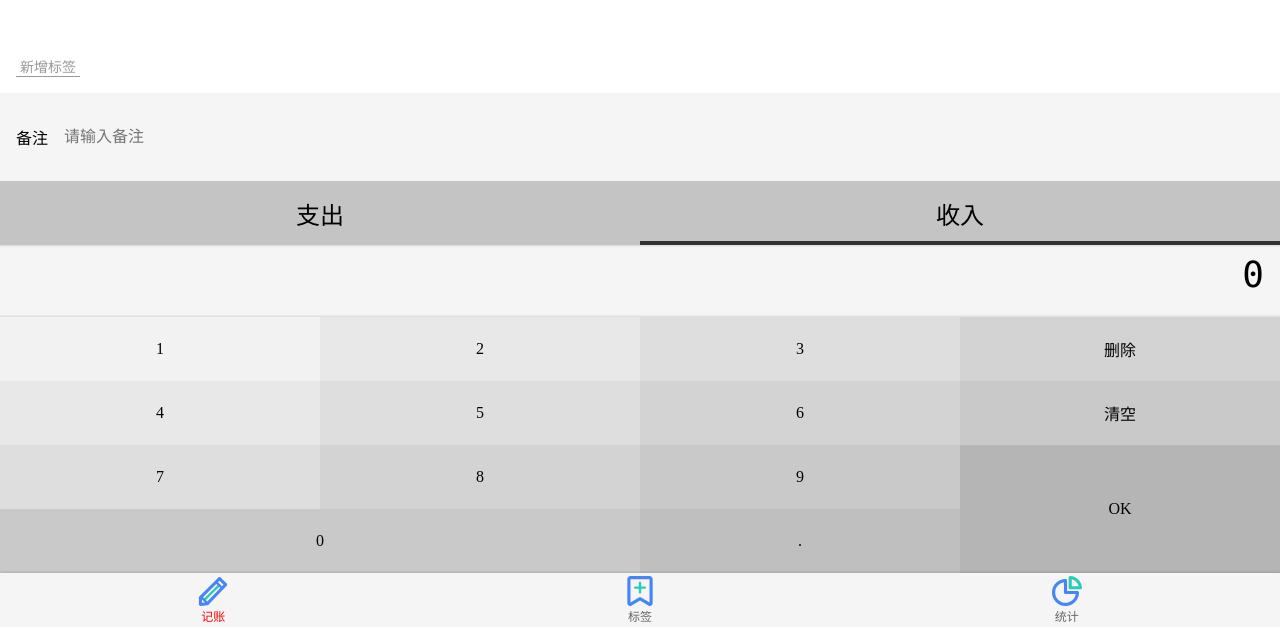
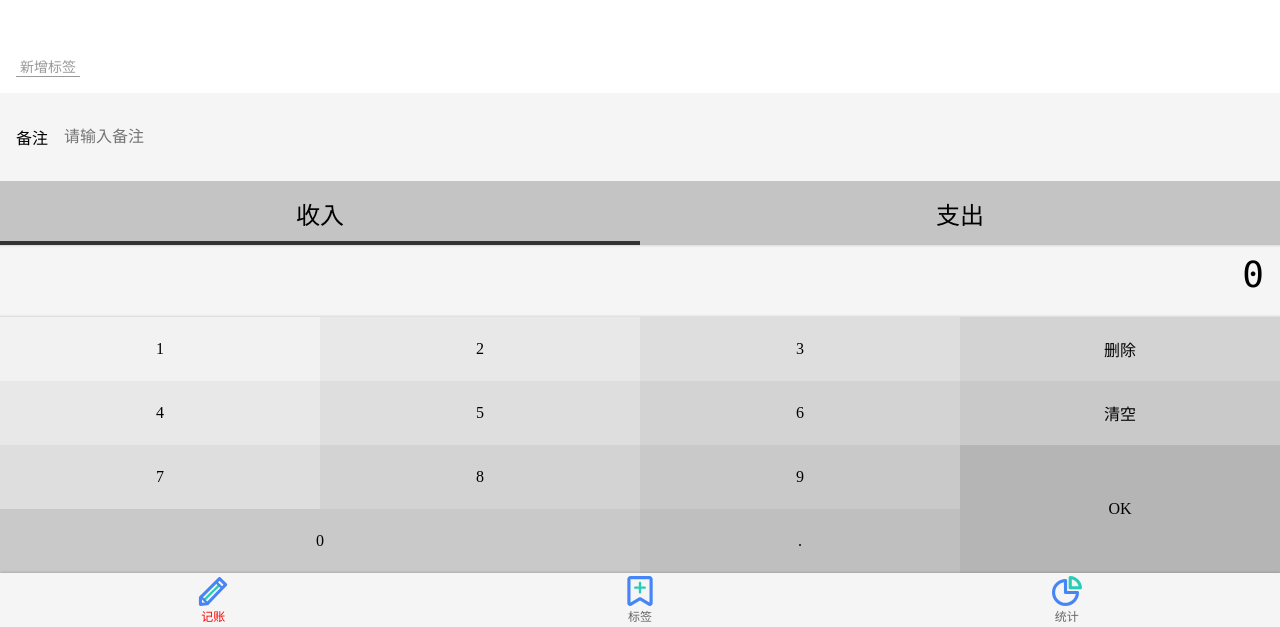
Before and after one commit to Gouson/IceBookkeeping, a Vue app: page /#/money in a window 1280 px wide. Shown: the part 173-800 px from the top of the page. Built offline with nearby package versions, Linux system fonts and the light colour scheme.

Commit message:
Tabs组件

```diff
--- a/src/components/Money/Type.vue
+++ b/src/components/Money/Type.vue
@@ -1,19 +1,35 @@
 <template>
   <div>
     <ul class="types">
-      <li :class="value === '-' && 'selected'" @click="selectType('-')">支出</li>
-      <li :class="value === '+' && 'selected'" @click="selectType('+')">收入</li>
+      <li
+        :class="{
+          selected: value === '-',
+          [classPrefix + '-item']: classPrefix
+        }"
+        @click="selectType('-')"
+      >
+        支出
+      </li>
+      <li
+        :class="{
+          selected: value === '+',
+          [classPrefix + '-item']: classPrefix
+        }"
+        @click="selectType('+')"
+      >
+        收入
+      </li>
     </ul>
   </div>
 </template>
 
 <script lang="ts">
 import Vue from 'vue';
-import { Component, Prop, Watch } from 'vue-property-decorator';
+import { Component, Prop } from 'vue-property-decorator';
 @Component
 export default class Type extends Vue {
-  @Prop() readonly value!: string;
-
+  @Prop(String) readonly value!: string;
+  @Prop(String) classPrefix?: string;
   selectType(type: string) {
     if (type !== '-' && type !== '+') {
       throw new Error('Type is unknown');
--- /dev/null
+++ b/src/components/Tabs.vue
@@ -0,0 +1,61 @@
+<template>
+  <ul class="tabs" :class="{ [classPrefix + '-tabs']: classPrefix }">
+    <li
+      class="tabs-item"
+      v-for="item in dataSource"
+      :key="item.value"
+      :class="liClass(item)"
+      @click="select(item)"
+    >
+      {{ item.text }}
+    </li>
+  </ul>
+</template>
+
+<script lang="ts">
+import Vue from 'vue';
+import { Component, Prop } from 'vue-property-decorator';
+
+type DataSourceItem = { text: string; value: string };
+@Component
+export default class Tabs extends Vue {
+  @Prop({ required: true, type: Array }) dataSource!: DataSourceItem[];
+  @Prop(String) readonly value!: string;
+  @Prop(String) classPrefix?: string;
+
+  liClass(item: DataSourceItem) {
+    return {
+      [this.classPrefix + '-tabs-item']: this.classPrefix,
+      selected: item.value === this.value
+    };
+  }
+
+  select(item: DataSourceItem) {
+    this.$emit('update:value', item.value);
+  }
+}
+</script>
+
+<style scoped lang="scss">
+.tabs {
+  background: #c4c4c4;
+  display: flex;
+  font-size: 24px;
+  &-item {
+    width: 50%;
+    height: 64px;
+    display: flex;
+    justify-content: center;
+    align-items: center;
+    position: relative;
+    &.selected::after {
+      content: '';
+      position: absolute;
+      bottom: 0;
+      width: 100%;
+      height: 4px;
+      background: #333;
+    }
+  }
+}
+</style>
--- /dev/null
+++ b/src/constants/intervalList.ts
@@ -0,0 +1,7 @@
+
+
+export default Object.freeze([
+    { text: '按天', value: 'day' },
+    { text: '按周', value: 'week' },
+    { text: '按月', value: 'month' }
+])
--- /dev/null
+++ b/src/constants/recordTypeList.ts
@@ -0,0 +1,5 @@
+
+export default Object.freeze([
+    { text: '收入', value: '+' },
+    { text: '支出', value: '-' }
+])
--- a/src/views/Money.vue
+++ b/src/views/Money.vue
@@ -1,7 +1,7 @@
 <template>
   <Layout class-prefix="layout">
     <NumberPad :value.sync="record.amount" @submit="saveRecord" />
-    <Type :value.sync="record.type" />
+    <Tabs :data-source="recordTypeList" :value.sync="record.type" />
     <div class="notes">
       <FormItem
         field-name="备注"
@@ -15,13 +15,15 @@
 
 <script lang="ts">
 import NumberPad from '@/components/Money/NumberPad.vue';
-import Type from '@/components/Money/Type.vue';
+import Tabs from '@/components/Tabs.vue';
 import FormItem from '@/components/Money/FormItem.vue';
 import Tags from '@/components/Money/Tags.vue';
 import Vue from 'vue';
 import { Component } from 'vue-property-decorator';
+
+import recordTypeList from '@/constants/recordTypeList';
 @Component({
-  components: { NumberPad, Type, FormItem, Tags },
+  components: { NumberPad, Tabs, FormItem, Tags },
   computed: {
     recordList() {
       return this.$store.state.recordList;
@@ -35,6 +37,7 @@
     type: '+',
     amount: 0
   };
+  recordTypeList = recordTypeList;
   onUpdateNotes(value: string) {
     this.record.notes = value;
   }
--- a/src/views/Statistics.vue
+++ b/src/views/Statistics.vue
@@ -1,11 +1,48 @@
 <template>
-  <Layout> <p>Statistics..</p></Layout>
+  <Layout>
+    <Tabs
+      class-prefix="type"
+      :data-source="recordTypeList"
+      :value.sync="type"
+    />
+    <Tabs
+      class-prefix="interval"
+      :data-source="intervalList"
+      :value.sync="interval"
+    />
+    <div>type:{{ type }} inter:{{ interval }}</div>
+  </Layout>
 </template>
 
 <script>
-export default {
-  name: "Statistics",
-};
+import Tabs from '@/components/Tabs';
+import Vue from 'vue';
+import { Component } from 'vue-property-decorator';
+import recordTypeList from '@/constants/recordTypeList';
+import intervalList from '@/constants/intervalList';
+@Component({
+  components: { Tabs }
+})
+export default class Statistics extends Vue {
+  type = '-';
+  interval = 'day';
+  intervalList = intervalList;
+  recordTypeList = recordTypeList;
+}
 </script>
 
-<style lang="scss" scoped></style>
+<style lang="scss" scoped>
+::v-deep .type-tabs-item {
+  background: white;
+  &.selected {
+    background: #c4c4c4;
+    &::after {
+      display: none;
+    }
+  }
+}
+
+::v-deep .interval-tabs-item {
+  height: 48px;
+}
+</style>
```
